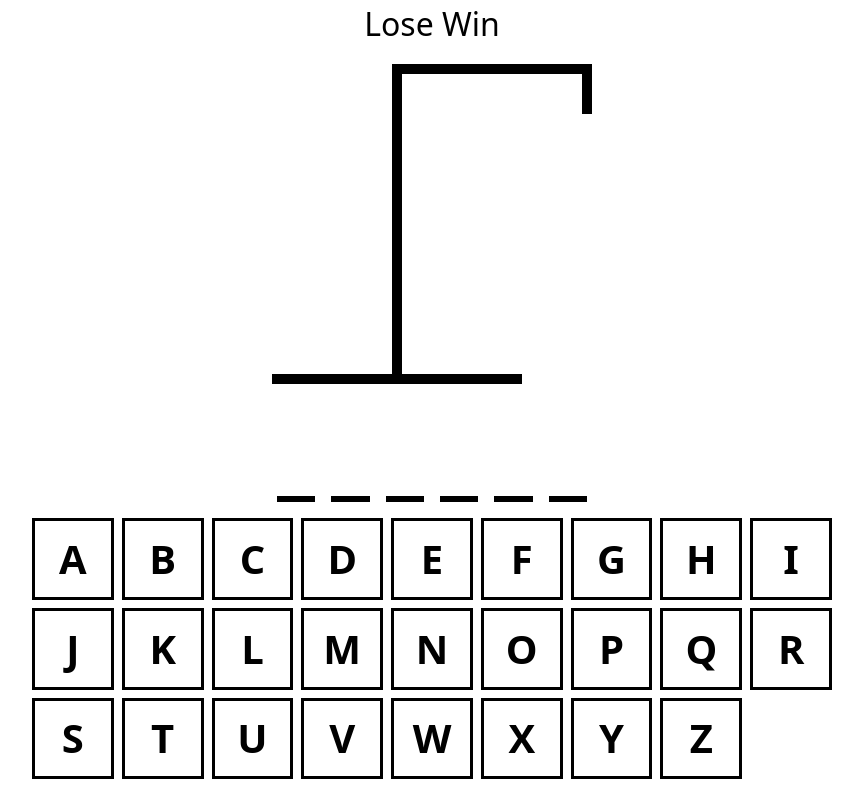
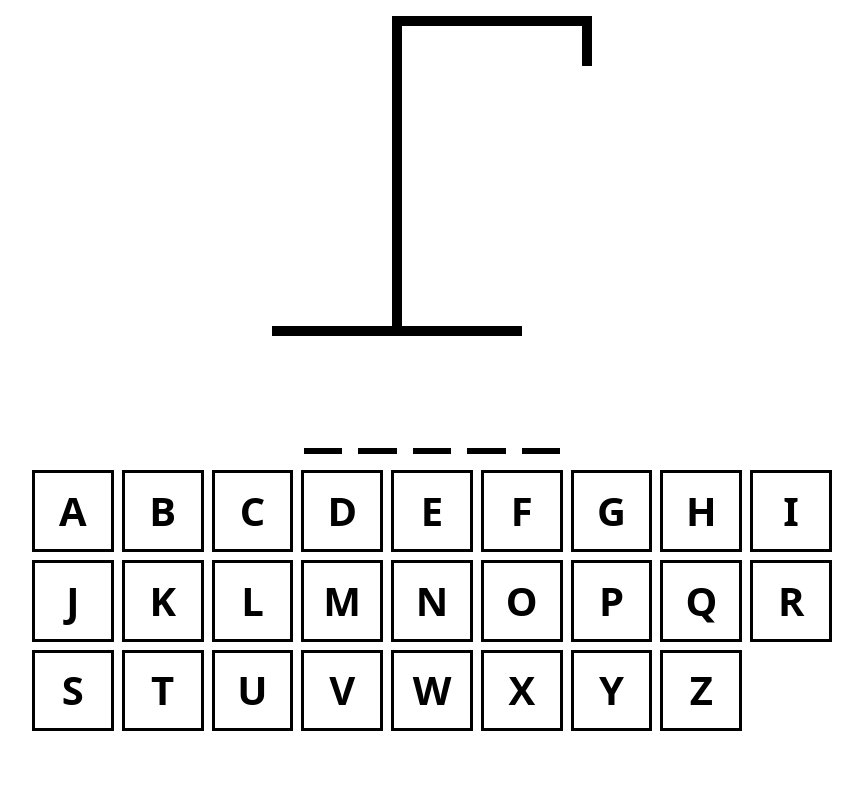
Before and after one commit to aliSHAIKH001/hangMan_game, a React (Vite) app: page / in a window 1280 px wide. Shown: the whole page, without its empty margins (208-1071 px from the left). Built offline with nearby package versions, Linux system fonts and the light colour scheme.

Commit message:
feat: complete initial version of Hangman game

```diff
--- a/src/App.tsx
+++ b/src/App.tsx
@@ -5,6 +5,9 @@ import HangmanWord from './HangmanWord';
 import Keyboard from './Keyboard';
 import "./index.css"
 
+function getWord() {
+    return words[Math.floor(Math.random() * words.length)];
+}
 
 const containerStyle: CSSProperties = {
     maxWidth: "800px",
@@ -21,18 +24,21 @@ const titleStyle: CSSProperties = {
 };
 
 const App: FC = () => {
-    const [wordToGuess, setWordToGuess] = useState<string>(() => {
-        return words[Math.floor(Math.random() * words.length)];
-    });
+    const [wordToGuess, setWordToGuess] = useState<string>(getWord);
 
     const [guessedLetters, setGuessedLetters] = useState<string[]>([]);
 
     const incorrectLetters = guessedLetters.filter(letter => !wordToGuess.includes(letter))
 
+    const isLoser = incorrectLetters.length >=  7;
+    const isWinner = wordToGuess.split("").every(letter => guessedLetters.includes(letter));
+
     const addGuessedLetter = useCallback((letter: string) => {
-        if (guessedLetters.includes(letter)) return
+        if (guessedLetters.includes(letter) || isLoser || isWinner) return
         setGuessedLetters(currentLetters => [...currentLetters, letter]);
-    }, [guessedLetters])
+    }, [guessedLetters, isLoser, isWinner])
+
+
     useEffect(() => {
         const handler = (e: KeyboardEvent) => {
             const key = e.key;
@@ -49,17 +55,37 @@ const App: FC = () => {
         // * change the useEffect each time the guessed letter changes
     }, [guessedLetters])
 
-    console.log(guessedLetters);
+    useEffect(() => {
+        const handler = (e: KeyboardEvent) => {
+            const key = e.key
+            if (key !== "Enter") return
+
+            e.preventDefault()
+            setGuessedLetters([])
+            setWordToGuess(getWord())
+        }
+
+        document.addEventListener("keypress", handler)
+
+        return () => {
+            document.removeEventListener("keypress", handler)
+        }
+    }, [])
+
 
 
     return (
         <div style={containerStyle}>
-            <div style={titleStyle}>Lose Win</div>
+            <div style={titleStyle}>
+                {isWinner && "Winner - Refresh to try again"}
+                {isLoser && "Nice Try! - Refresh to try again"}
+            </div>
             <HangmanDrawing numberOfGuesses={incorrectLetters.length}/>
-            <HangmanWord guessedLetters={guessedLetters} wordToGuess={wordToGuess} />
+            <HangmanWord reveal={isLoser} guessedLetters={guessedLetters} wordToGuess={wordToGuess} />
             {/* ! The keyboard container has to be stretched for the grid container to work. */}
             <div style={{alignSelf: "stretch"}}>
                 <Keyboard
+                    disabled={isLoser || isWinner}
                     activeLetters={guessedLetters.filter(letter => wordToGuess.includes(letter))}
                     inactiveLetters={incorrectLetters}
                     addGuessedLetter={addGuessedLetter}
--- a/src/HangmanWord.tsx
+++ b/src/HangmanWord.tsx
@@ -3,7 +3,9 @@ import React from 'react'
 type HangmanWordProps = {
     guessedLetters: string[],
     wordToGuess: string,
+    reveal?: boolean,
 }
+
 
 const containerStyle: React.CSSProperties = {
     display: "flex",
@@ -19,13 +21,14 @@ const letterStyle: React.CSSProperties = {
 }
 
 
-const HangmanWord = ({guessedLetters, wordToGuess}: HangmanWordProps) => {
+const HangmanWord = ({guessedLetters, wordToGuess, reveal=false}: HangmanWordProps) => {
 
     return(
         <div style={containerStyle}>
             {wordToGuess.split("").map((letter, index) => (
                 <span key={index} style={letterStyle}>
-                    <span style={{visibility: guessedLetters.includes(letter) ? "visible" : "hidden"}}>
+                    <span style={{visibility: guessedLetters.includes(letter) || reveal ? "visible" : "hidden",
+                                  color: !guessedLetters.includes(letter) && reveal ? "red" : "black" }}>
                        {letter}
                     </span>
                 </span>
--- a/src/Keyboard.tsx
+++ b/src/Keyboard.tsx
@@ -3,6 +3,7 @@ import styles from './keyboard.module.css'
 
 type KeyboardProps = {
     activeLetters: string[];
+    disabled?: boolean;
     inactiveLetters: string[];
     addGuessedLetter: (letter: string) => void;
 }
@@ -14,7 +15,7 @@ const containerStyle:React.CSSProperties = {
 }
 const KEYS = Array.from({ length: 26 }, (_, i) => String.fromCharCode(97 + i));
 
-const Keyboard: React.FC = ({activeLetters, inactiveLetters, addGuessedLetter}: KeyboardProps) => {
+const Keyboard: React.FC = ({activeLetters, disabled = false, inactiveLetters, addGuessedLetter}: KeyboardProps) => {
 
     return (
         <div style={containerStyle}>
@@ -24,7 +25,7 @@ const Keyboard: React.FC = ({activeLetters, inactiveLetters, addGuessedLetter}:
                 return (
                     <button onClick={() => addGuessedLetter(key)}
                             className={`${styles.btn} ${isActive ? styles.active : ""} ${isInActive ? styles.inactive : ""} `}
-                            disabled={isActive || isInActive}
+                            disabled={isActive || isInActive || disabled}
                             key={key}>
                         {key}
                     </button>
```
